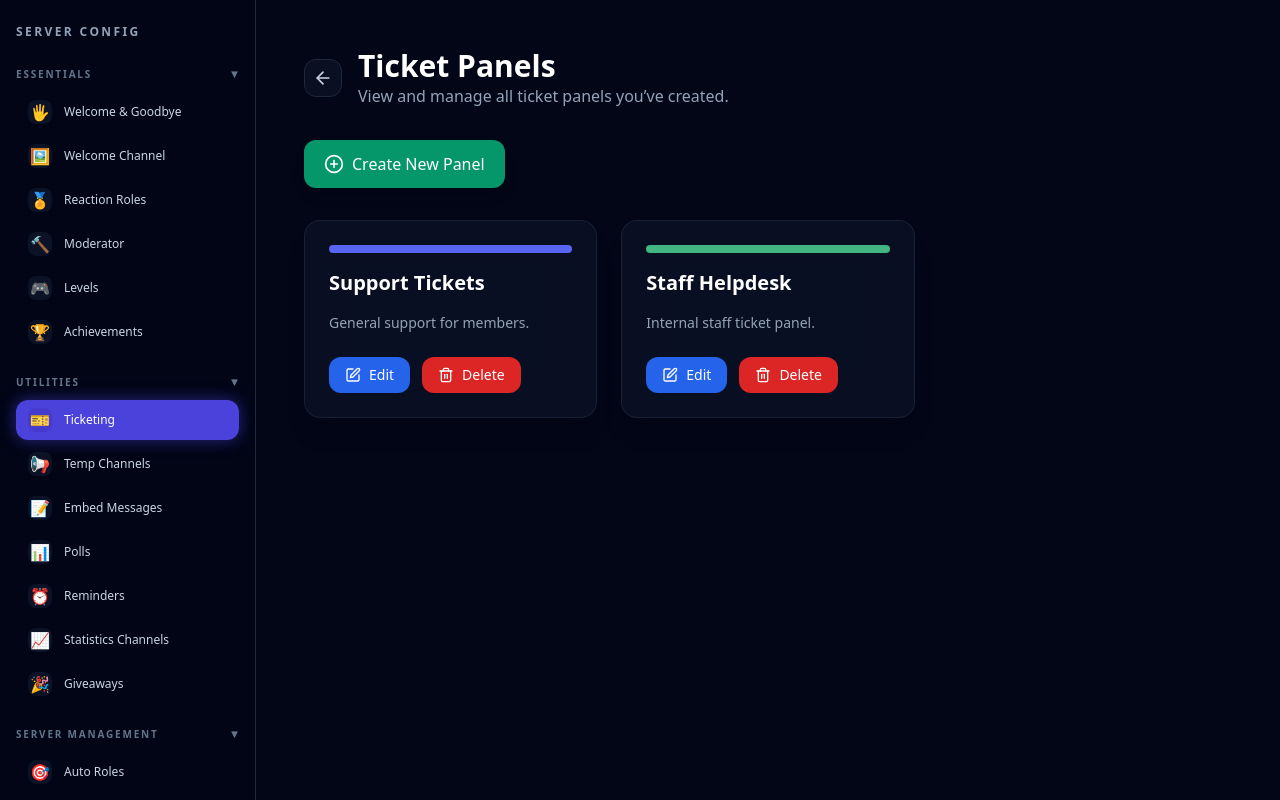
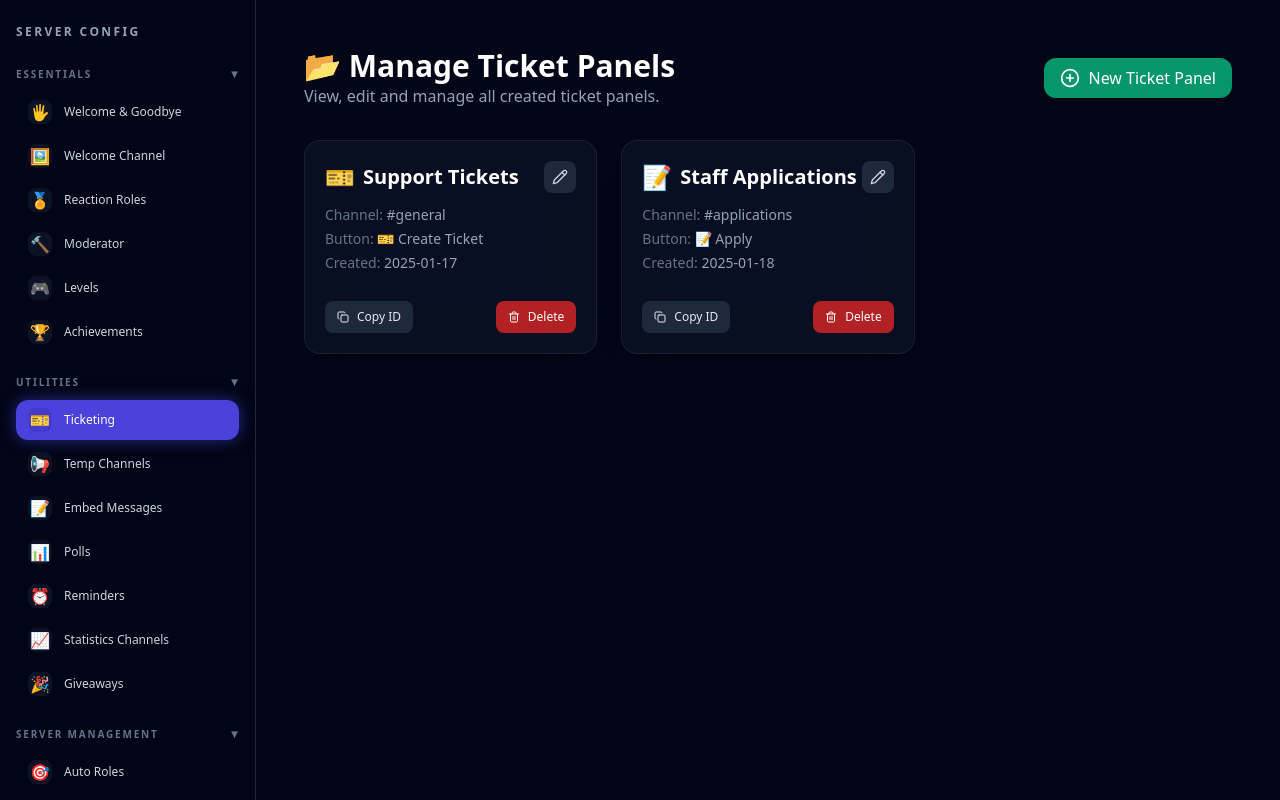
Before and after one commit to WYll1734/app-directory, a Next.js app: page /dashboard/1/ticketing/panels in a window 1280 px wide. Shown: the top 800 px of the page. Built offline with nearby package versions, Linux system fonts and the light colour scheme.

Commit message:
Update page.js

```diff
--- a/app/dashboard/[guildId]/ticketing/panels/page.js
+++ b/app/dashboard/[guildId]/ticketing/panels/page.js
@@ -1,111 +1,141 @@
 "use client";
 
 import Link from "next/link";
-import { useState, useEffect } from "react";
-import { ArrowLeft, PlusCircle, Edit, Trash2 } from "lucide-react";
+import { useState } from "react";
+import {
+  Pencil,
+  Trash2,
+  Copy,
+  PlusCircle,
+  ChevronRight,
+  PanelRight,
+} from "lucide-react";
 
 export default function TicketPanelsPage({ params }) {
   const { guildId } = params;
 
-  // Placeholder data — replace with API call later
-  const [panels, setPanels] = useState([]);
-
-  useEffect(() => {
-    // Fake placeholder (delete once API exists)
-    setPanels([
+  // TEMP FAKE DATA — will be DB-driven later
+  const [panels, setPanels] = useState([
     {
-        id: "support-main",
+      id: "abc123",
       name: "Support Tickets",
-        description: "General support for members.",
-        color: "#5865F2",
+      createdAt: "2025-01-17",
+      channel: "general",
+      buttonEmoji: "🎫",
+      buttonText: "Create Ticket",
     },
     {
-        id: "staff-help",
-        name: "Staff Helpdesk",
-        description: "Internal staff ticket panel.",
-        color: "#43B581",
+      id: "def456",
+      name: "Staff Applications",
+      createdAt: "2025-01-18",
+      channel: "applications",
+      buttonEmoji: "📝",
+      buttonText: "Apply",
     },
   ]);
-  }, []);
+
+  const copyId = (id) => {
+    navigator.clipboard.writeText(id);
+  };
 
   return (
     <div className="p-6 space-y-8">
-
-      {/* =======================================================
-          BACK BUTTON + HEADER
-      ======================================================= */}
-      <div className="flex items-center gap-4">
-        <Link
-          href={`/dashboard/${guildId}/ticketing`}
-          className="p-2 rounded-xl bg-slate-900/60 border border-slate-800 hover:bg-slate-800 transition"
-        >
-          <ArrowLeft className="w-5 h-5 text-slate-300" />
-        </Link>
-
+      {/* ================================================ */}
+      {/* HEADER */}
+      {/* ================================================ */}
+      <div className="flex items-center justify-between">
         <div>
-          <h1 className="text-3xl font-bold text-white">Ticket Panels</h1>
-          <p className="text-slate-400">View and manage all ticket panels you’ve created.</p>
-        </div>
+          <h1 className="text-3xl font-bold text-white flex items-center gap-3">
+            📂 Manage Ticket Panels
+          </h1>
+          <p className="text-slate-400">
+            View, edit and manage all created ticket panels.
+          </p>
         </div>
 
-      {/* =======================================================
-          CREATE NEW PANEL BUTTON
-      ======================================================= */}
         <Link
           href={`/dashboard/${guildId}/ticketing/new`}
-        className="inline-flex items-center gap-2 px-5 py-3 bg-emerald-600 hover:bg-emerald-700 text-white rounded-xl font-medium shadow-lg transition"
+          className="inline-flex items-center gap-2 px-4 py-2 rounded-xl bg-emerald-600 hover:bg-emerald-700 text-white font-medium transition-all"
         >
           <PlusCircle className="w-5 h-5" />
-        Create New Panel
+          New Ticket Panel
         </Link>
+      </div>
 
-      {/* =======================================================
-          PANELS GRID
-      ======================================================= */}
-      <div className="grid grid-cols-1 md:grid-cols-2 xl:grid-cols-3 gap-6">
-
+      {/* ================================================ */}
+      {/* GRID LIST */}
+      {/* ================================================ */}
+      <div className="grid grid-cols-1 sm:grid-cols-2 xl:grid-cols-3 gap-6">
         {panels.length === 0 && (
-          <p className="text-slate-400">No ticket panels created yet.</p>
+          <div className="col-span-full text-center py-20 text-slate-400">
+            No ticket panels created yet.
+          </div>
         )}
 
         {panels.map((panel) => (
           <div
             key={panel.id}
-            className="bg-slate-900/60 border border-slate-800/70 backdrop-blur-xl rounded-2xl p-6 shadow-xl space-y-4 hover:shadow-2xl hover:-translate-y-1 transition-all"
+            className="group relative bg-slate-900/60 border border-slate-800/70 rounded-2xl p-5 backdrop-blur-xl shadow-xl hover:shadow-2xl hover:-translate-y-1 transition-all flex flex-col"
           >
-            {/* Color bar */}
-            <div
-              className="w-full h-2 rounded-xl mb-2"
-              style={{ backgroundColor: panel.color }}
-            />
+            {/* HEADER */}
+            <div className="flex items-center justify-between mb-3">
+              <h2 className="text-xl font-semibold text-white flex items-center gap-2">
+                <span className="text-2xl">{panel.buttonEmoji}</span>
+                {panel.name}
+              </h2>
 
-            {/* Panel name */}
-            <h2 className="text-xl font-semibold text-white">{panel.name}</h2>
-            <p className="text-slate-400 text-sm">{panel.description}</p>
+              <Link
+                href={`/dashboard/${guildId}/ticketing/new?edit=${panel.id}`}
+                className="p-2 rounded-lg bg-slate-800 hover:bg-slate-700 transition"
+              >
+                <Pencil className="w-4 h-4 text-slate-300" />
+              </Link>
+            </div>
 
-            {/* Buttons */}
-            <div className="pt-2 flex items-center gap-3">
-              <Link
-                href={`/dashboard/${guildId}/ticketing/panel/${panel.id}`}
-                className="px-4 py-2 rounded-xl bg-blue-600 hover:bg-blue-700 text-white text-sm font-medium flex items-center gap-2 transition"
+            {/* SUB INFO */}
+            <div className="text-slate-400 text-sm space-y-1 mb-4">
+              <p>
+                <span className="text-slate-500">Channel:</span>{" "}
+                #{panel.channel}
+              </p>
+              <p>
+                <span className="text-slate-500">Button:</span>{" "}
+                {panel.buttonEmoji} {panel.buttonText}
+              </p>
+              <p>
+                <span className="text-slate-500">Created:</span>{" "}
+                {panel.createdAt}
+              </p>
+            </div>
+
+            {/* BUTTONS */}
+            <div className="mt-auto pt-3 flex items-center justify-between">
+              <button
+                onClick={() => copyId(panel.id)}
+                className="flex items-center gap-2 text-xs px-3 py-2 rounded-lg bg-slate-800 hover:bg-slate-700 text-slate-200 transition"
               >
-                <Edit className="w-4 h-4" />
-                Edit
-              </Link>
+                <Copy className="w-3 h-3" />
+                Copy ID
+              </button>
 
               <button
-                onClick={() =>
-                  setPanels((prev) => prev.filter((p) => p.id !== panel.id))
-                }
-                className="px-4 py-2 rounded-xl bg-red-600 hover:bg-red-700 text-white text-sm font-medium flex items-center gap-2 transition"
+                onClick={() => {
+                  // delete button placeholder
+                  setPanels((prev) =>
+                    prev.filter((p) => p.id !== panel.id)
+                  );
+                }}
+                className="flex items-center gap-2 text-xs px-3 py-2 rounded-lg bg-red-600/80 hover:bg-red-700 text-white transition"
               >
-                <Trash2 className="w-4 h-4" />
+                <Trash2 className="w-3 h-3" />
                 Delete
               </button>
             </div>
+
+            {/* RIGHT ARROW HOVER */}
+            <ChevronRight className="absolute right-4 top-4 opacity-0 group-hover:opacity-80 text-slate-500 transition-all" />
           </div>
         ))}
-
       </div>
     </div>
   );
```
Lines whose indentation alone changed are shown as unchanged.
